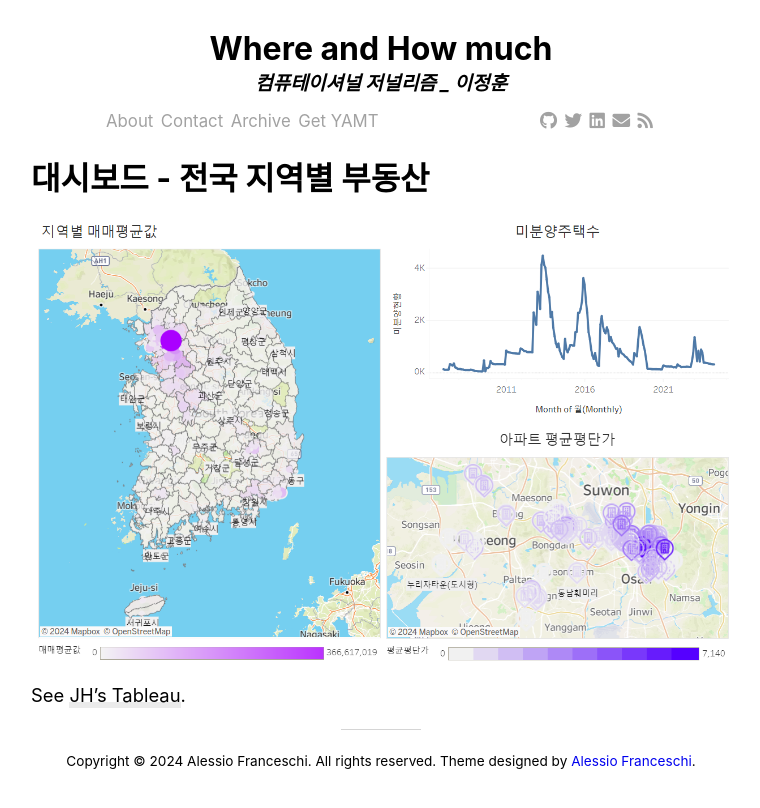
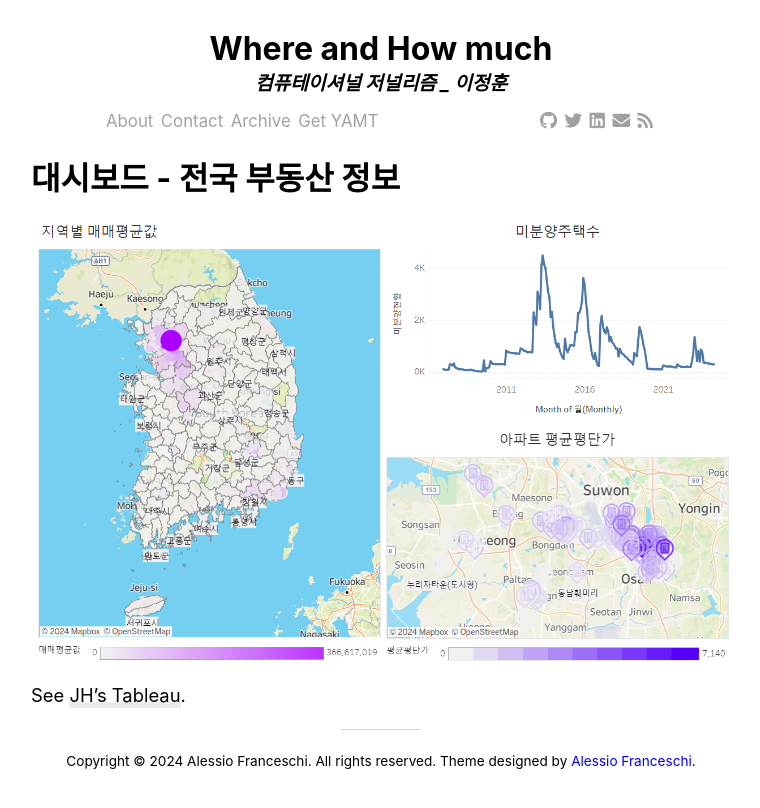
Before and after one commit to Timeleeh/skkufinal.github.io, a Jekyll site: the page built from about.md, in a window 1280 px wide. Shown: the top 808 px of the page, without its empty margins (259-1019 px from the left). Built offline with Jekyll 4.4.1, drawn with Linux system fonts in a browser that asks for light colours; nearby versions of some CDN libraries.

Commit message:
Update about.md

```diff
--- a/about.md
+++ b/about.md
@@ -3,7 +3,7 @@ layout: default
 title: 대시보드
 ---
 
-# [대시보드 - 전국 지역별 부동산](https://public.tableau.com/app/profile/jeonghun.lee7492/viz/__17187283242660/1?publish=yes)
+# [대시보드 - 전국 부동산 정보](https://public.tableau.com/app/profile/jeonghun.lee7492/viz/__17187283242660/1?publish=yes)
 
 [![대쉬보드](https://raw.githubusercontent.com/Timeleeh/skkufinal.github.io/main/dash.png)](https://public.tableau.com/app/profile/jeonghun.lee7492/viz/__17187283242660/1?publish=yes)
 
```
